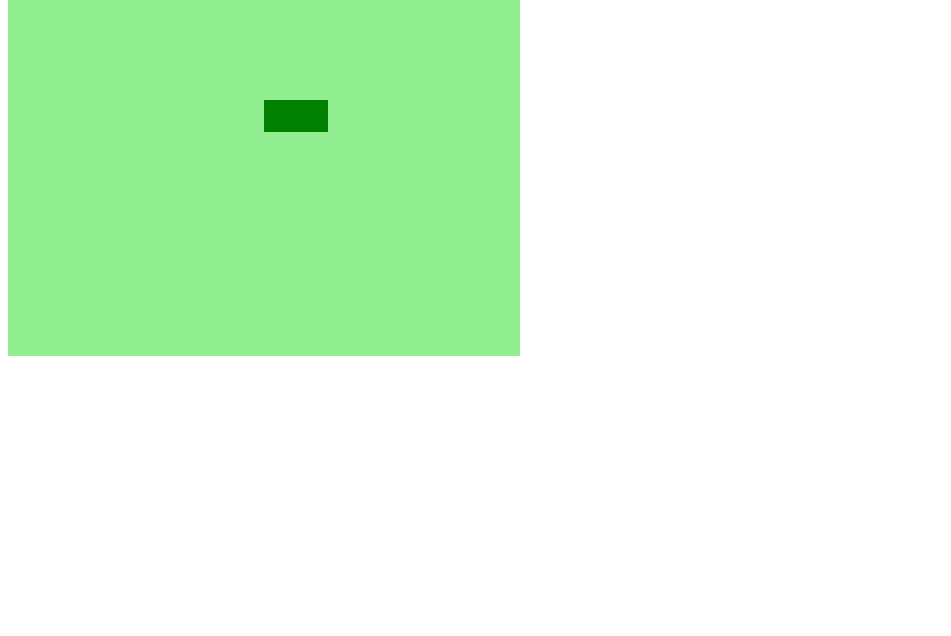
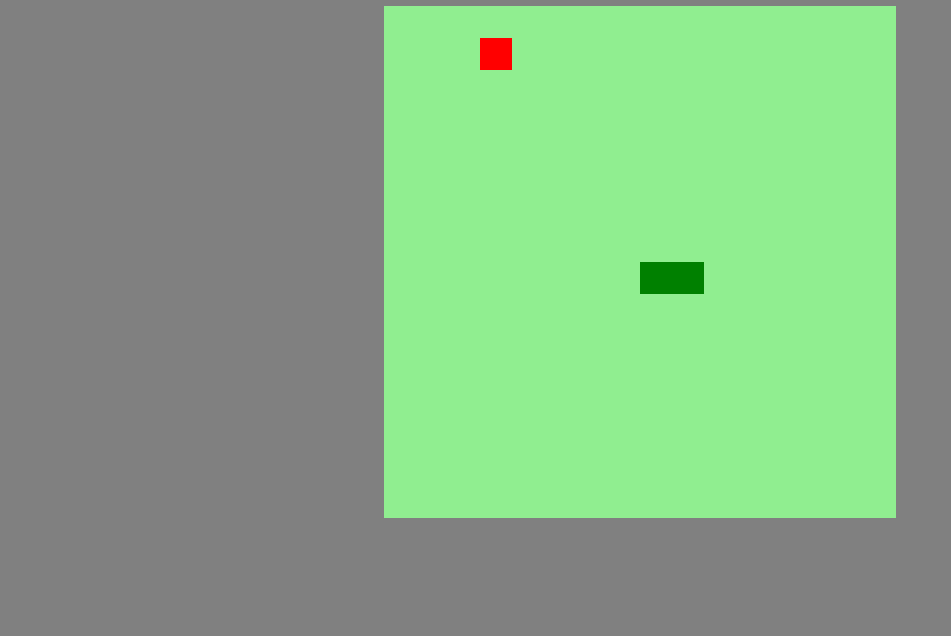
Before and after one commit to JoaoVitorW/snack-project, a plain HTML site: page index.html in a window 1280 px wide. Shown: the part 164-800 px from the top of the page, without its empty margins (0-951 px from the left). Drawn offline with Linux system fonts and the light colour scheme.

Commit message:
jogo terminadogit add *

```diff
--- a/index.html
+++ b/index.html
@@ -9,7 +9,9 @@
     <title>Snake Game</title>
 </head>
 <body>
+    <h1>SNAKE GAME!!</h1>
+   <div class="div container">
     <canvas id="snake" width="512" height="512"></canvas>
-
+   </div>
 </body>
 </html>
--- a/style.css
+++ b/style.css
@@ -0,0 +1,15 @@
+body{
+    height: 95vh;
+    width: 95;
+    display: flex;
+    justify-content: center;
+    align-items: center;
+    flex-direction: column;
+    color: rgb(0, 255, 0);
+    background-color: grey;
+
+}
+
+.container{
+    margin: solid 5px darkgreen;
+}
```
